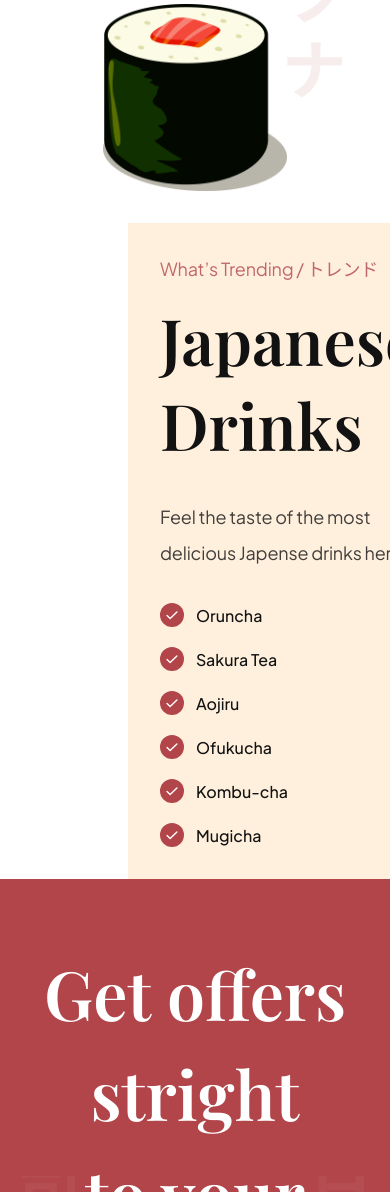
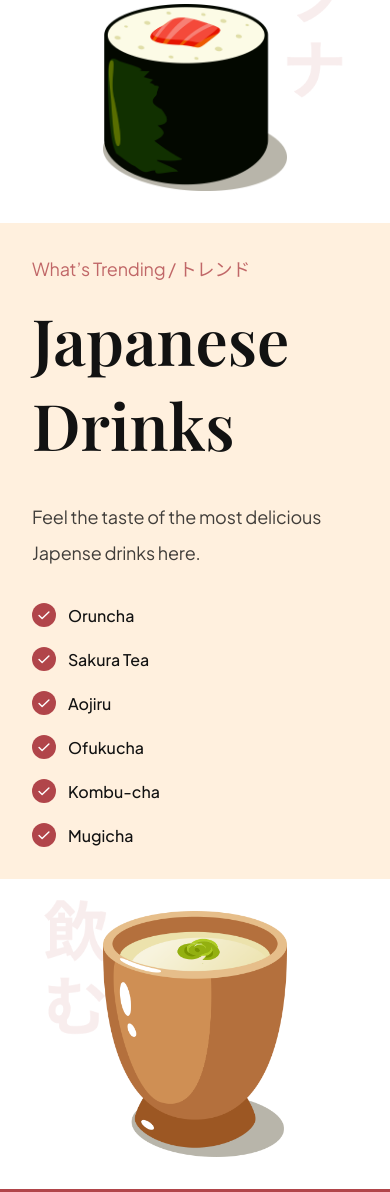
Before and after one commit to 7afde/Sushi-Themed-Website, a website built with Vite: page index.html in a window 390 px wide. Shown: the part 5108-6300 px from the top of the page. Built offline with nearby package versions, Linux system fonts and the light colour scheme.

Commit message:
I finished the project

```diff
--- a/css/sections/trending.css
+++ b/css/sections/trending.css
@@ -107,7 +107,7 @@
   background-image: url("../../assets/japanese_sushi.png");
 }
 
-.trending-drink .trending__image {
+.trending-drinks .trending__image {
   background-image: url("../../assets/japanese_drinks.png");
 }
 
--- a/css/style.css
+++ b/css/style.css
@@ -290,7 +290,7 @@ a {
     flex-direction: column;
   }
 
-  .trending-drink {
+  .trending-drinks {
     flex-direction: column-reverse;
   }
 
```
